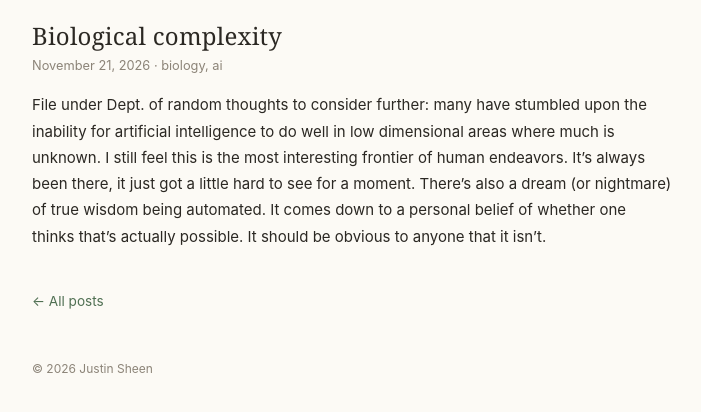
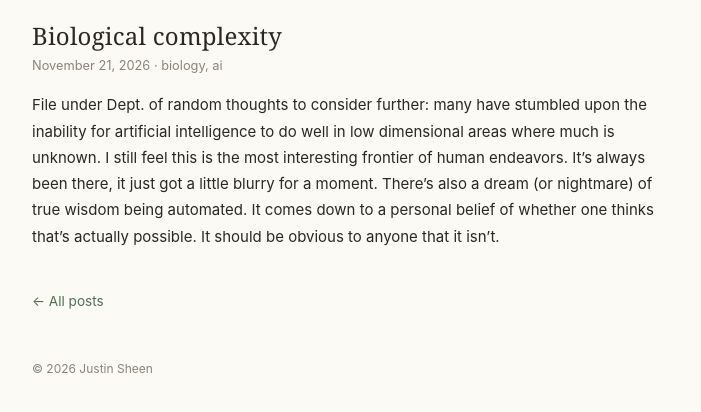
Before and after one commit to jsheen/jsheen.github.io, a Jekyll site: the page built from _posts/2026-11-21-biological-complexity.md, in a window 1280 px wide. Shown: the top 412 px of the page, without its empty margins (288-989 px from the left). Built offline with Jekyll 4.4.1, drawn with Linux system fonts in a browser that asks for light colours.

Commit message:
Reword sentence in Biological complexity post
Co-Authored-By: Claude Opus 5.5 <noreply@anthropic.com>

```diff
--- a/_posts/2026-11-21-biological-complexity.md
+++ b/_posts/2026-11-21-biological-complexity.md
@@ -6,4 +6,4 @@ date: 2026-11-21 10:00:00 -0500
 tags: [biology, ai]
 ---
 
-File under Dept. of random thoughts to consider further: many have stumbled upon the inability for artificial intelligence to do well in low dimensional areas where much is unknown. I still feel this is the most interesting frontier of human endeavors. It's always been there, it just got a little hard to see for a moment. There's also a dream (or nightmare) of true wisdom being automated. It comes down to a personal belief of whether one thinks that's actually possible. It should be obvious to anyone that it isn't.
+File under Dept. of random thoughts to consider further: many have stumbled upon the inability for artificial intelligence to do well in low dimensional areas where much is unknown. I still feel this is the most interesting frontier of human endeavors. It's always been there, it just got a little blurry for a moment. There's also a dream (or nightmare) of true wisdom being automated. It comes down to a personal belief of whether one thinks that's actually possible. It should be obvious to anyone that it isn't.
```
